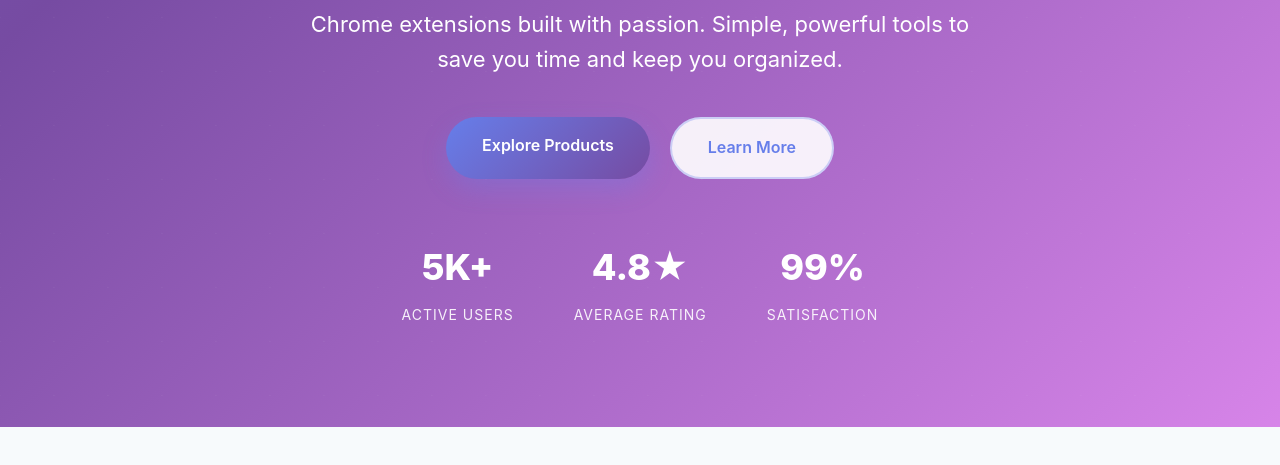
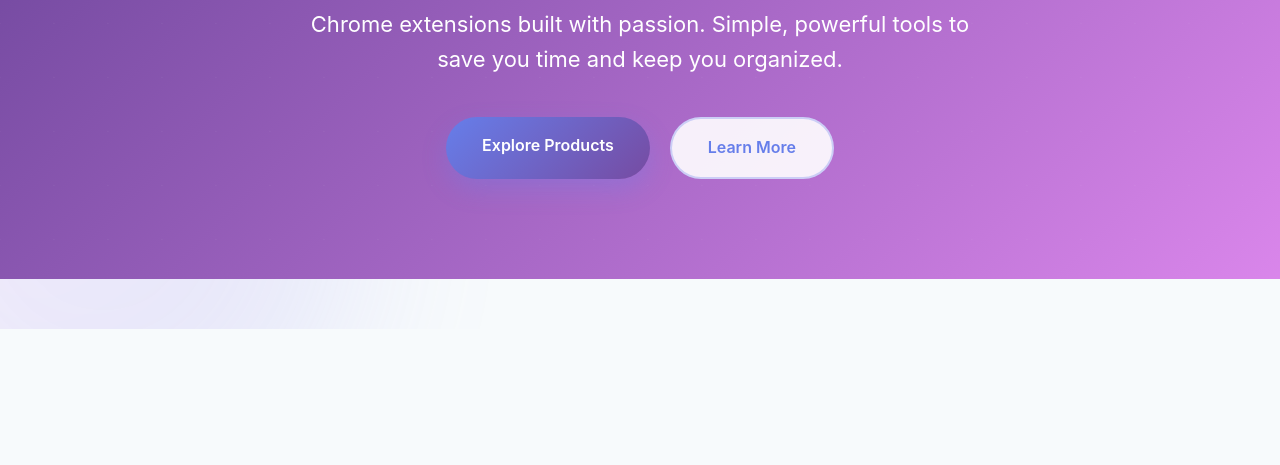
Before and after one commit to armenalijaj95/armenalijaj95.github.io, a plain HTML site: page index.html in a window 1280 px wide. Shown: the part 471-936 px from the top of the page. Drawn offline with Linux system fonts and the light colour scheme.

Commit message:
Fix: Remove misleading stats, keep honest and professional

```diff
--- a/css/style.css
+++ b/css/style.css
@@ -349,32 +349,7 @@ nav a:hover::after {
     display: flex;
     gap: 20px;
     justify-content: center;
-    margin-bottom: 60px;
     animation: fadeIn 1s ease 0.6s both;
-}
-
-.hero-stats {
-    display: flex;
-    justify-content: center;
-    gap: 60px;
-    animation: fadeIn 1s ease 0.8s both;
-}
-
-.stat {
-    text-align: center;
-}
-
-.stat-number {
-    font-size: 36px;
-    font-weight: 800;
-    margin-bottom: 8px;
-}
-
-.stat-label {
-    font-size: 14px;
-    opacity: 0.9;
-    text-transform: uppercase;
-    letter-spacing: 1px;
 }
 
 /* Section Styles */
--- a/index.html
+++ b/index.html
@@ -43,20 +43,6 @@
             <div class="hero-cta">
                 <a href="#products" class="btn btn-primary">Explore Products</a>
                 <a href="#about" class="btn btn-secondary">Learn More</a>
-            </div>
-            <div class="hero-stats">
-                <div class="stat">
-                    <div class="stat-number">5K+</div>
-                    <div class="stat-label">Active Users</div>
-                </div>
-                <div class="stat">
-                    <div class="stat-number">4.8★</div>
-                    <div class="stat-label">Average Rating</div>
-                </div>
-                <div class="stat">
-                    <div class="stat-number">99%</div>
-                    <div class="stat-label">Satisfaction</div>
-                </div>
             </div>
         </div>
     </section>
```
